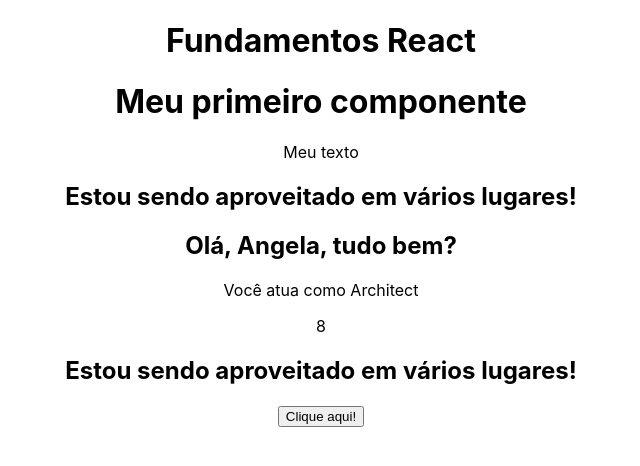
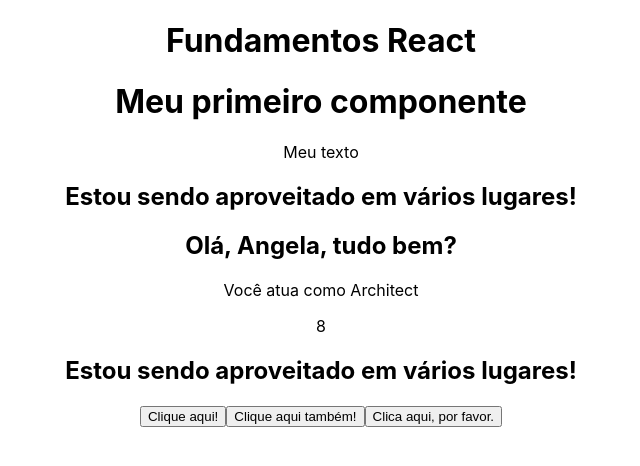
Before and after one commit to sucodelarangela/miniblog, a React (Create React App) app in the folder 2_FUNDAMENTOS/fundamentos/: page / in a window 1280 px wide. Shown: the top 466 px of the page, without its empty margins (319-959 px from the left). Built offline with nearby package versions, Linux system fonts and the light colour scheme.

Commit message:
testing other ways of creating click events

```diff
--- a/2_FUNDAMENTOS/fundamentos/src/Components/Events.js
+++ b/2_FUNDAMENTOS/fundamentos/src/Components/Events.js
@@ -7,6 +7,12 @@ const Events = () => {
     <div>
       <div>
         <button onClick={handleMyEvent}>Clique aqui!</button>
+        <button onClick={() => { console.log('clicou'); }}>Clique aqui também!</button>
+        <button onClick={() => {
+          if (true) {
+            console.log('Isso não deveria existir =)');
+          }
+        }}>Clica aqui, por favor.</button>
       </div>
     </div>
   );
```
